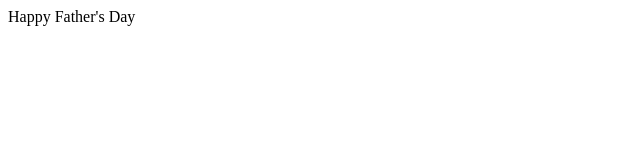
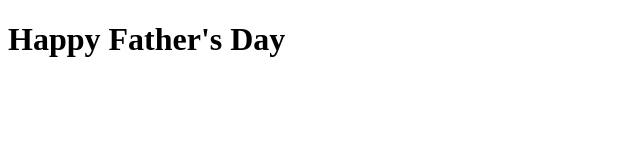
Before and after one commit to ravinder-Olivier/fathers-day-2022, a website: page index.html in a window 1280 px wide. Shown: the whole page, without its empty margins (0-640 px from the left). Drawn offline with Linux system fonts and the light colour scheme.

Commit message:
update title and naming

```diff
--- a/index.html
+++ b/index.html
@@ -7,6 +7,6 @@
         <title>Father's Day 2022</title>
     </head>
     <body>
-        <div>Happy Father's Day</div>
+        <h1>Happy Father's Day</h1>
     </body>
 </html>
```
